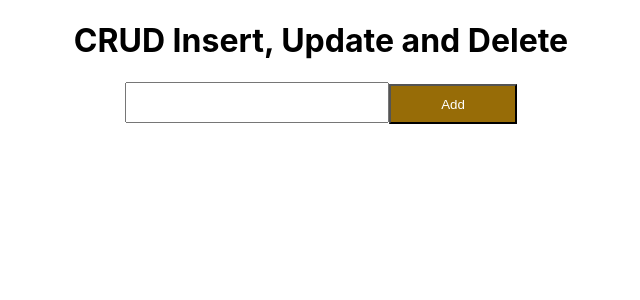
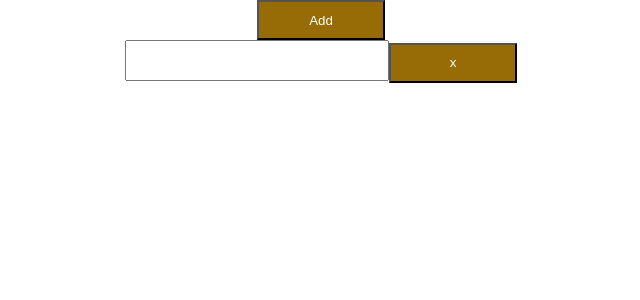
Before and after one commit to Ajit24/javascript-AtoZ, a React (Create React App) app in the folder REACT-ALL/reactapp/: page / in a window 1280 px wide. Both pictures are taken after a click on the button "Add". Shown: the top 300 px of the page, without its empty margins (319-959 px from the left). Built offline with nearby package versions, Linux system fonts and the light colour scheme.

Commit message:
add dynamic input reactjs

```diff
--- a/REACT-ALL/reactapp/src/App.js
+++ b/REACT-ALL/reactapp/src/App.js
@@ -2,11 +2,13 @@ import logo from './logo.svg';
 import './App.css';
 import HideAndShowPassword from './components/HideAndShowPassword/HideAndShowPassword';
 import CRUD from './components/CRUD/CRUD';
+import AddDynamicInput from './components/AddDynamicInput/AddDynamicInput';
 function App() {
   return (
     <div className="App">
       {/* <HideAndShowPassword/> */}
-       <CRUD/>
+       {/* <CRUD/> */}
+       <AddDynamicInput/>
     </div>
   );
 }
--- /dev/null
+++ b/REACT-ALL/reactapp/src/components/AddDynamicInput/AddDynamicInput.jsx
@@ -0,0 +1,33 @@
+import React, { useState } from "react";
+function AddDynamicInput(){
+   const [val,setVal]=useState([]);
+   const handleAdd=()=>{
+       const abc=[...val,[]]
+       setVal(abc)
+   }
+   const handleChange=(onChangeValue,i)=>{
+    const inputdata=[...val]
+    inputdata[i]=onChangeValue.target.value;
+    setVal(inputdata);
+   }
+   const handleDelete=(i)=>{
+       const deletVal=[...val]
+       deletVal.splice(i,1)
+       setVal(deletVal)
+   }
+   console.log(val,"data-")
+return(
+    <>
+    <button onClick={()=>handleAdd()}>Add</button>
+        {val.map((data,i)=>{
+            return(
+               <div>
+                    <input value={data} onChange={e=>handleChange(e,i)} />
+                    <button onClick={()=>handleDelete(i)}>x</button>
+               </div>
+            )
+        })}
+    </>
+);
+}
+export default AddDynamicInput;
```
